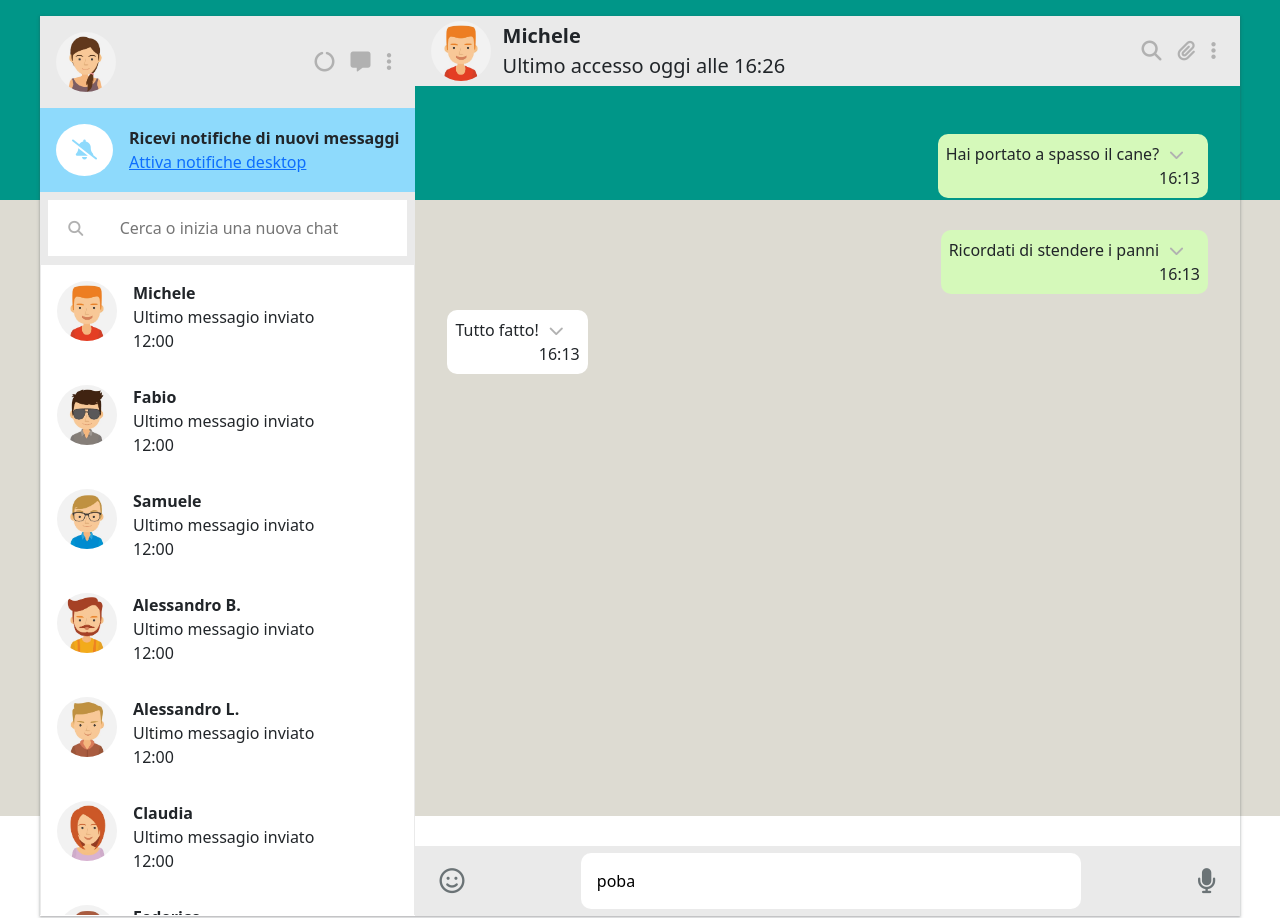
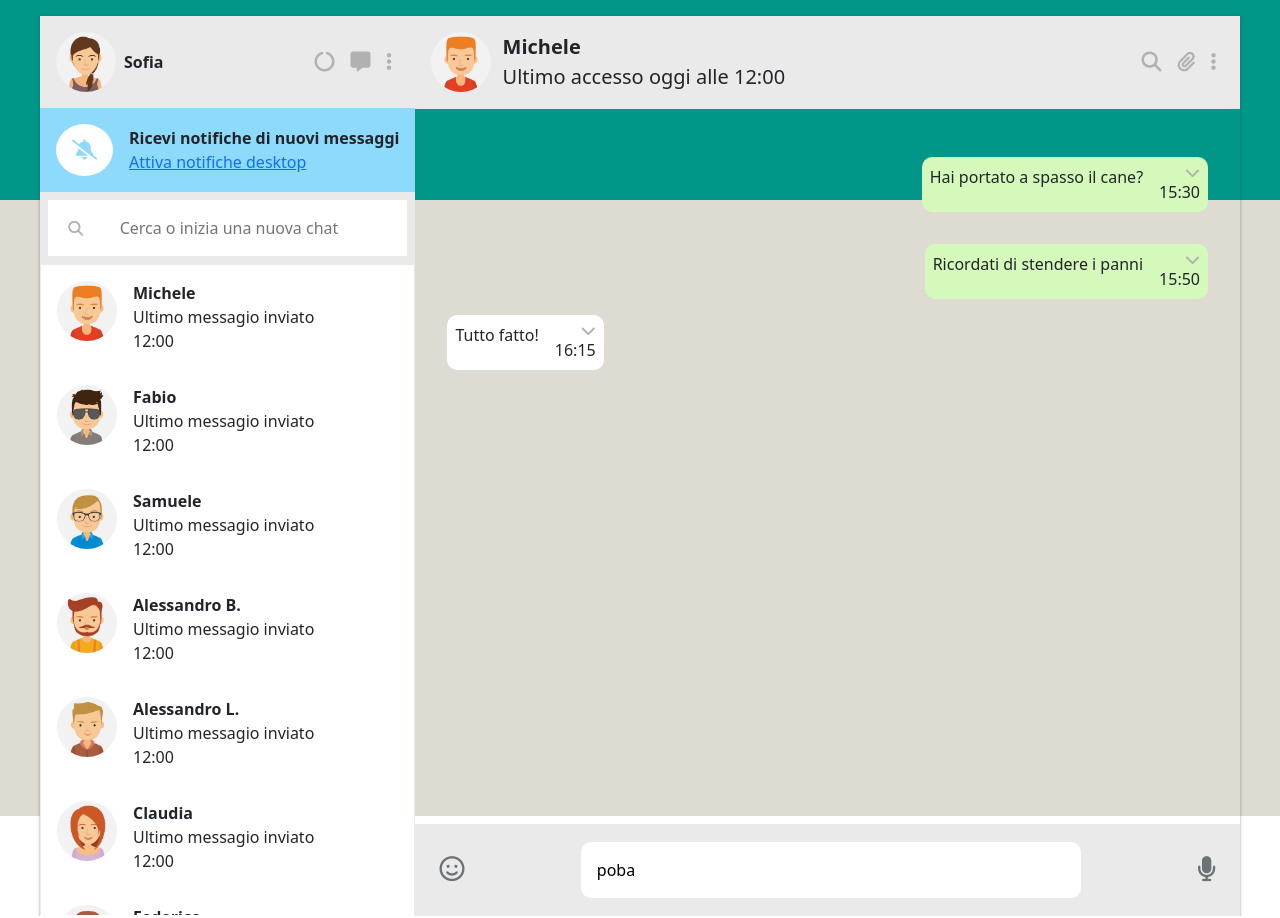
Before and after one commit to MarioBroi/vue-boolzapp, a plain HTML site: page index.html in a window 1280 px wide. Drawn offline with nearby package versions, Linux system fonts and the light colour scheme.

Commit message:
edit style and dynamic message time

```diff
--- a/assets/css/style.css
+++ b/assets/css/style.css
@@ -75,11 +75,11 @@ body {
         >.prompt {
             display: flex;
             align-items: center;
-            height: 70px;
+            height: 92.5px;
         }
 
         >.chat {
-            height: calc(100% - 140px);
+            height: calc(100% - 185px);
             overflow-y: auto;
             display: flex;
             flex-direction: column;
@@ -94,10 +94,17 @@ body {
                 border-radius: 10px;
                 background-color: var(--boolzapp-sender-msg);
 
+                & .hour-chevron {
+                    display: flex;
+                    flex-direction: column;
+                    padding: 0 0 0 1rem;
+                }
+
                 & i {
                     font-size: 15px;
                     color: var(--boolzapp-user-icon);
                     margin: 0 0 0 10px;
+                    align-self: flex-end;
                 }
 
                 & .right-chat {
@@ -120,10 +127,17 @@ body {
                 border-radius: 10px;
                 background-color: var(--boolzapp-lighter);
 
+                & .hour-chevron {
+                    display: flex;
+                    flex-direction: column;
+                    padding: 0 0 0 1rem;
+                }
+
                 & i {
                     font-size: 15px;
                     color: var(--boolzapp-user-icon);
                     margin: 0 0 0 10px;
+                    align-self: flex-end;
                 }
 
                 & .right-chat {
@@ -153,6 +167,13 @@ body {
     width: 60px;
     height: 60px;
     border-radius: 50%;
+    display: flex;
+    align-items: center;
+
+    & .user-name {
+        padding: 0.5rem;
+        font-weight: bold;
+    }
 }
 
 .icons {
--- a/index.html
+++ b/index.html
@@ -31,6 +31,9 @@
             <div class="user-profile">
                 <div class="avatar">
                     <img src="./assets/img/avatar_io.jpg" alt="" class="avatar">
+                    <div class="user-name">
+                        Sofia
+                    </div>
                 </div>
                 <div class="icons">
                     <i class="fa-solid fa-circle-notch"></i>
@@ -107,8 +110,10 @@
                 </div>
                 <!-- /.user-icon -->
                 <div class="user-name">
-                    <strong>{{contacts[clickedContact].name}}</strong>
-                    <div class="msg-preview">Ultimo accesso oggi alle 16:26</div>
+                    <strong>
+                        {{contacts[clickedContact].name}}
+                    </strong>
+                    <div class="msg-preview">Ultimo accesso oggi alle 12:00</div>
                 </div>
                 <!-- /.user-name -->
                 <div class="utility-icons">
@@ -130,7 +135,10 @@
 
                     <div class="hour-chevron">
                         <i class="fa-solid fa-chevron-down"></i>
-                        <div>16:13</div>
+                        <div>
+                            {{msg.date.slice(10, -3)}}
+                        </div>
+
                     </div>
                     <!-- /.hour-chevron -->
 
```
